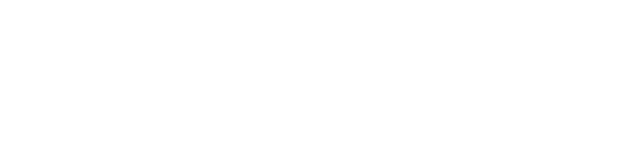
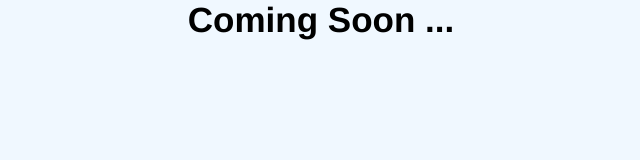
Before and after one commit to Brittany-Maraneta/cpnt260-a4, a plain HTML site: page contact.html in a window 1280 px wide. Shown: the whole page, without its empty margins (319-959 px from the left). Drawn offline with Linux system fonts and the light colour scheme.

Commit message:
2nd init edits

```diff
--- a/contact.html
+++ b/contact.html
@@ -3,7 +3,14 @@
   <head>
     <meta charset="UTF-8" />
     <meta name="viewport" content="width=device-width, initial-scale=1.0" />
-    <title>Document</title>
+    <link rel="stylesheet" href="styles/main.css" />
+    <link rel="stylesheet" href="styles/logo.css" />
+    <link rel="stylesheet" href="styles/typography.css" />
+    <link rel="stylesheet" href="styles/reset.css" />
+
+    <title>Contact</title>
   </head>
-  <body></body>
+  <body>
+    <h1>Coming Soon ...</h1>
+  </body>
 </html>
--- a/styles/main.css
+++ b/styles/main.css
@@ -94,6 +94,3 @@ svg {
   position: relative;
   text-align: center;
 }
-
-@media screen and (max-width: 600px) {
-}
```
Also changed, not shown: designs.html (+9 -2 lines), photo.html (+9 -2 lines), web-dev.html (+9 -2 lines), 1 other file.
